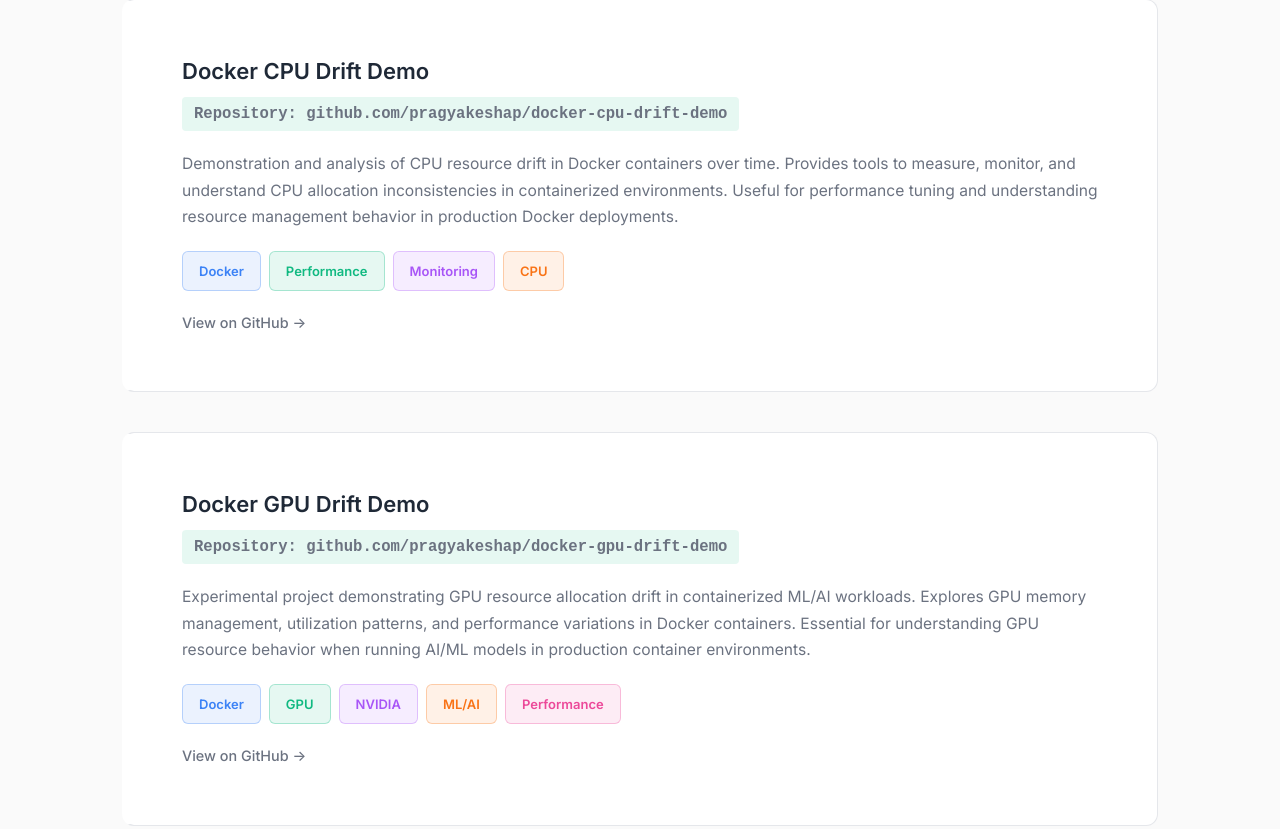
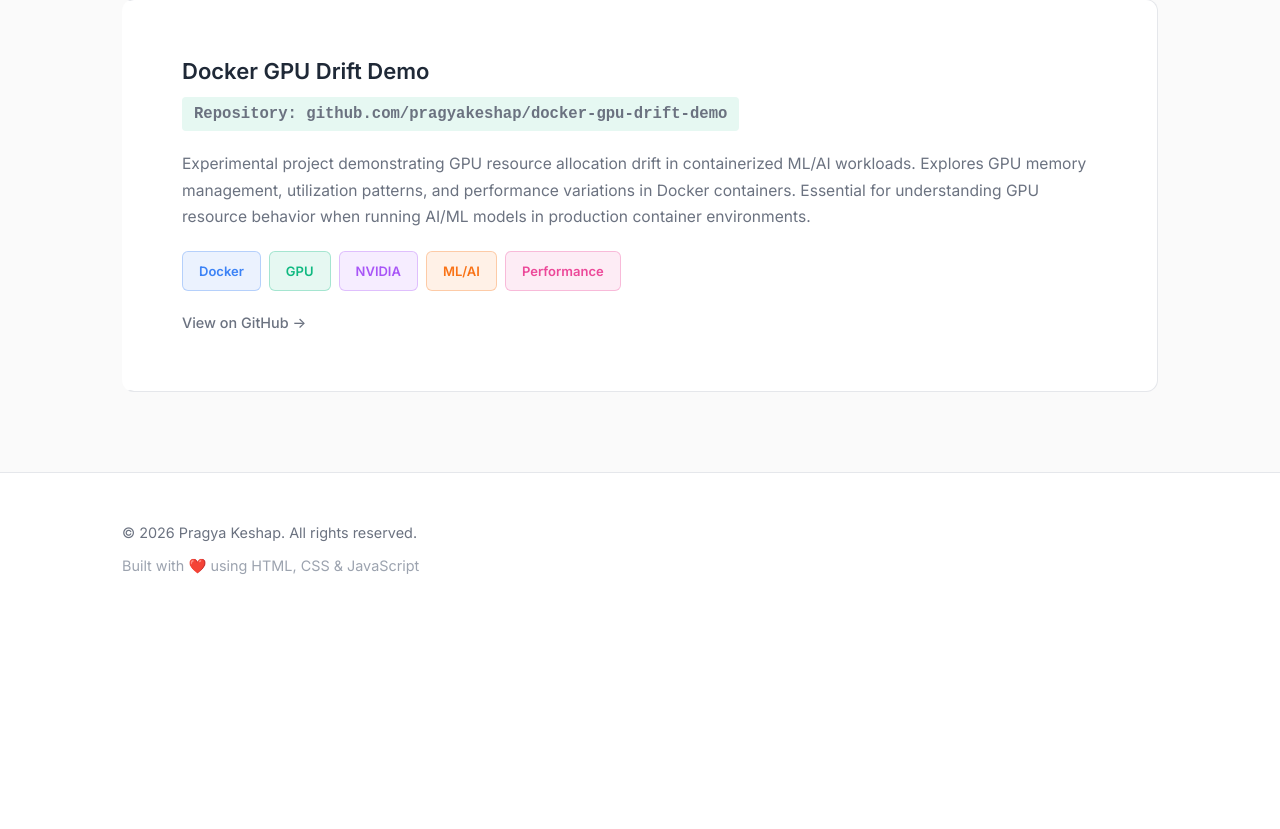
Before and after one commit to pragyakeshap/personal-website, a plain HTML site: page projects.html in a window 1280 px wide. Shown: the part 2264-3093 px from the top of the page. After the commit the page ends 2890 px from the top, so only its background shows below. Drawn offline with Linux system fonts and the light colour scheme.

Commit message:
Remove duplicate project entries from projects list

```diff
--- a/projects.html
+++ b/projects.html
@@ -129,25 +129,6 @@
 
                 <article class="project-item">
                     <div class="project-content">
-                        <h3 class="project-title">Docker CPU Drift Demo</h3>
-                        <p class="project-repo">Repository: github.com/pragyakeshap/docker-cpu-drift-demo</p>
-                        <p class="project-description">
-                            Demonstration and analysis of CPU resource drift in Docker containers over time. Provides tools to measure, monitor, and understand CPU allocation inconsistencies in containerized environments. Useful for performance tuning and understanding resource management behavior in production Docker deployments.
-                        </p>
-                        <div class="project-tags">
-                            <span>Docker</span>
-                            <span>Performance</span>
-                            <span>Monitoring</span>
-                            <span>CPU</span>
-                        </div>
-                        <div class="project-links">
-                            <a href="https://github.com/pragyakeshap/docker-cpu-drift-demo" target="_blank" class="project-link">View on GitHub →</a>
-                        </div>
-                    </div>
-                </article>
-
-                <article class="project-item">
-                    <div class="project-content">
                         <h3 class="project-title">Docker GPU Drift Demo</h3>
                         <p class="project-repo">Repository: github.com/pragyakeshap/docker-gpu-drift-demo</p>
                         <p class="project-description">
```
